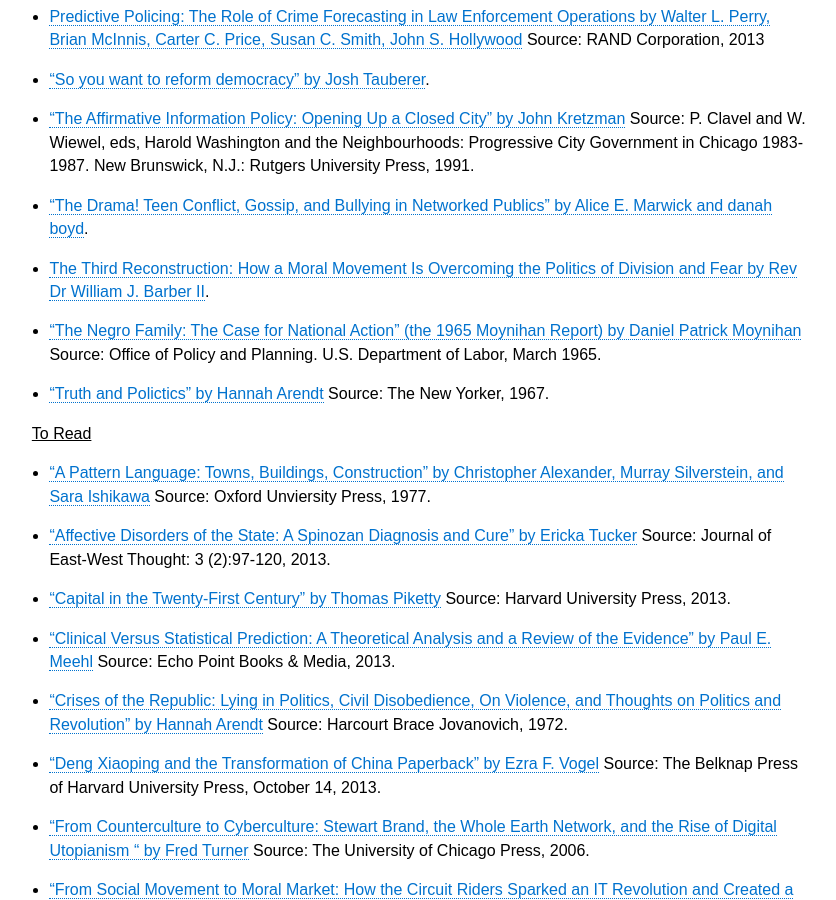
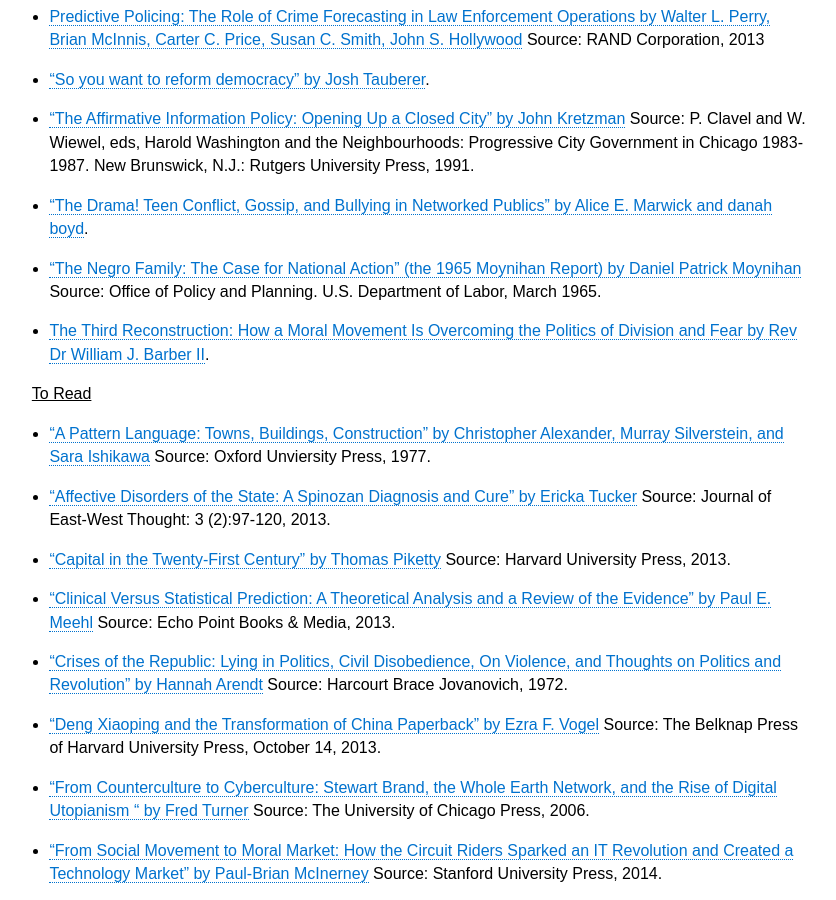
Before and after one commit to rebeccawilliams/bookclub, a Jekyll site: the page built from readinglist.md, in a window 1280 px wide and 900 px high, scrolled down 579 px. Shown: the whole window, without its empty margins (411-1247 px from the left). Built offline with Jekyll 4.4.1, drawn with Linux system fonts in a browser that asks for light colours.

Commit message:
Update readinglist.md

```diff
--- a/readinglist.md
+++ b/readinglist.md
@@ -17,9 +17,8 @@
 * ["So you want to reform democracy" by Josh Tauberer](https://medium.com/@joshuatauberer/so-you-want-to-reform-democracy-7f3b1ef10597#.qh36p8m0c).
 * ["The Affirmative Information Policy: Opening Up a Closed City" by John Kretzman](http://civictechbook.club/affirmativeinformationpolicy) Source: P. Clavel and W. Wiewel, eds, Harold Washington and the Neighbourhoods: Progressive City Government in Chicago 1983-1987. New Brunswick, N.J.: Rutgers University Press, 1991.
 * [“The Drama! Teen Conflict, Gossip, and Bullying in Networked Publics” by Alice E. Marwick and danah boyd](http://papers.ssrn.com/sol3/papers.cfm?abstract_id=1926349).
+* ["The Negro Family: The Case for National Action" (the 1965 Moynihan Report) by Daniel Patrick Moynihan](https://web.stanford.edu/~mrosenfe/Moynihan%27s%20The%20Negro%20Family.pdf) Source: Office of Policy and Planning. U.S. Department of Labor, March 1965.
 * [The Third Reconstruction: How a Moral Movement Is Overcoming the Politics of Division and Fear by Rev Dr William J. Barber II](https://www.amazon.com/dp/B00WCY4YK4/ref=dp-kindle-redirect?_encoding=UTF8&btkr=1).
-* ["The Negro Family: The Case for National Action" (the 1965 Moynihan Report) by Daniel Patrick Moynihan](https://web.stanford.edu/~mrosenfe/Moynihan%27s%20The%20Negro%20Family.pdf) Source: Office of Policy and Planning. U.S. Department of Labor, March 1965.
-* ["Truth and Polictics" by Hannah Arendt](https://idanlandau.files.wordpress.com/2014/12/arendt-truth-and-politics.pdf) Source: The New Yorker, 1967.
 
 <u>To Read</u>
 * ["A Pattern Language: Towns, Buildings, Construction" by Christopher Alexander, Murray Silverstein, and Sara Ishikawa](https://en.wikipedia.org/wiki/A_Pattern_Language) Source: Oxford Unviersity Press, 1977.
```
